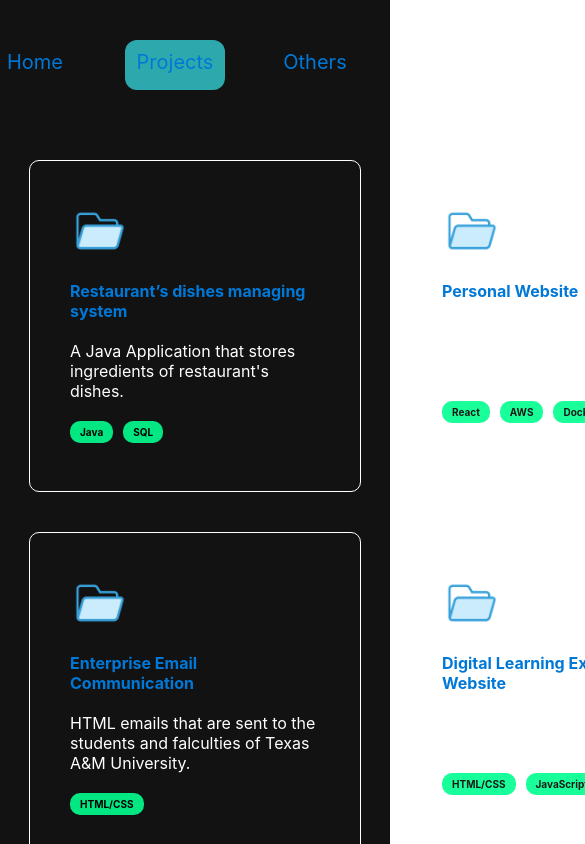
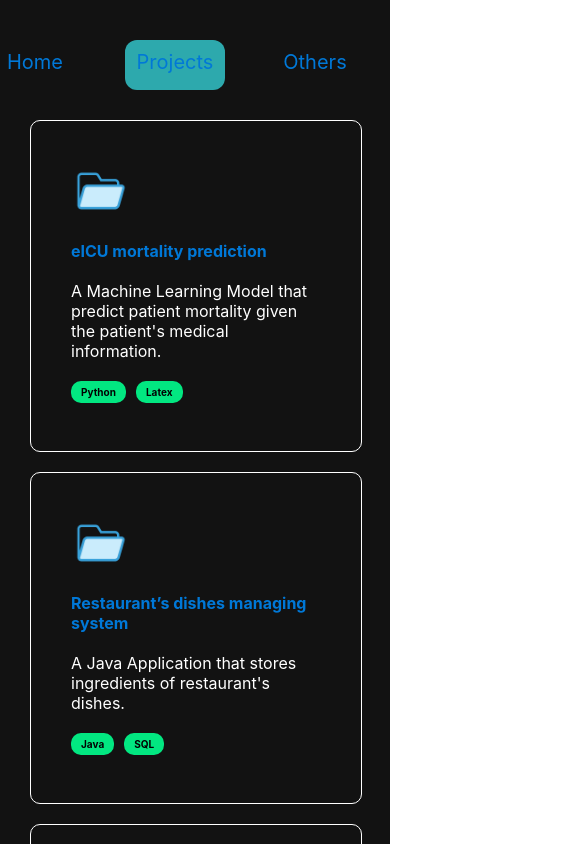
Before and after one commit to Minh-Dao-Nguyen/Minh-Dao-Profolio-React, a React (Create React App) app: page /projects in a window 390 px wide. Shown: the top 844 px of the page, 585 px wide, since content can reach past the window. Built offline with nearby package versions, Linux system fonts and the light colour scheme.

Commit message:
Add Phone Responsive to Project Page

```diff
--- a/src/Pages/Projects/Components/ProjectBox.js
+++ b/src/Pages/Projects/Components/ProjectBox.js
@@ -2,6 +2,7 @@ import { Link } from "react-router-dom";
 import textColor from "../../../styles/Color";
 import { useState } from "react";
 import MakeToolsList from "../../../Components/Functions/MakeToolsList";
+import "../../../styles/PhoneScreen.css"
 
 const styles = {
     container: {
@@ -71,7 +72,8 @@ function ProjectBox(props) {
     }
 
     return (
-        <Link style={styles.linkContainer} to={"/projects" + props.link}>
+        <Link style={styles.linkContainer} to={"/projects" + props.link}
+        className="component_stack_onSmall remove_margin_padding">
             <div style={boxStyle}
                 onMouseEnter={handleMouseEnter}
                 onMouseLeave={handleMouseLeave}>
--- a/src/Pages/Projects/Components/ProjectContainer.jsx
+++ b/src/Pages/Projects/Components/ProjectContainer.jsx
@@ -39,7 +39,8 @@ const styles = {
 function ProjectContainer(props) {
     return (
         <div style={styles.container}>
-            <div style={styles.boxContainer}>
+            <div style={styles.boxContainer}
+            className="container_stack_onSmall remove_margin_padding small_padding">
                 <ProjectBox title="eICU mortality prediction"
                     image={folder}
                     description={TinyProjectDescription.eICUML}
@@ -59,7 +60,8 @@ function ProjectContainer(props) {
                     tools={['React', 'AWS', 'Docker']}
                 />
             </div>
-            <div style={styles.boxContainer}>
+            <div style={styles.boxContainer}
+            className="container_stack_onSmall remove_margin_padding small_padding">
             <ProjectBox title="C++ Custom Libraries"
                     image={folder}
                     description={TinyProjectDescription.cPlusLib}
--- a/src/Pages/Projects/Projects.js
+++ b/src/Pages/Projects/Projects.js
@@ -1,4 +1,5 @@
 import ProjectContainer from "./Components/ProjectContainer";
+import "../../styles/PhoneScreen.css"
 
 const styles = {
     ProjectContainer: {
@@ -12,7 +13,7 @@ const styles = {
 
 function Projects () {
     return (
-        <div style={styles.ProjectContainer}>
+        <div style={styles.ProjectContainer} className="small_padding">
             <ProjectContainer/>
         </div>
     );
--- a/src/styles/PhoneScreen.css
+++ b/src/styles/PhoneScreen.css
@@ -33,4 +33,15 @@
         display: none !important;
     }
 
+    .component_stack_onSmall{
+        width: 100% !important;
+        display: block !important;
+    }
+
+    .container_stack_onSmall{
+        width: 100% !important;
+        display: block !important;
+        align-items: center !important;
+    }
+
   }
```
